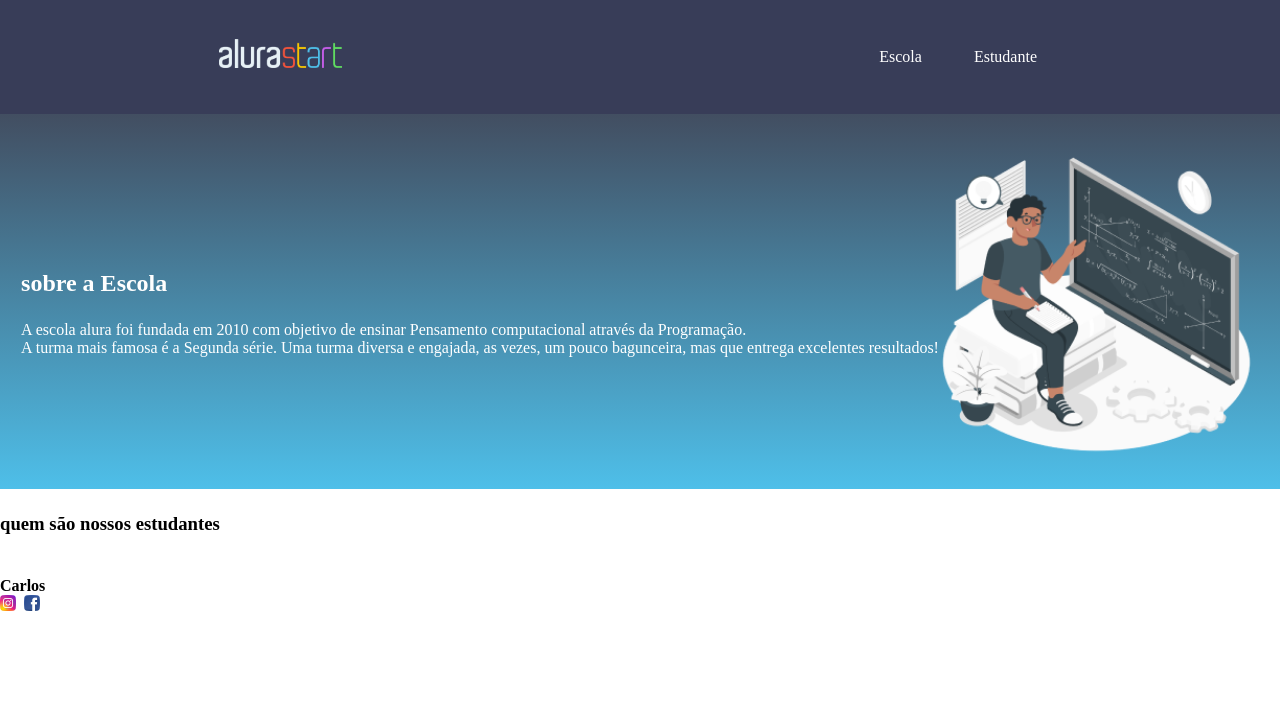
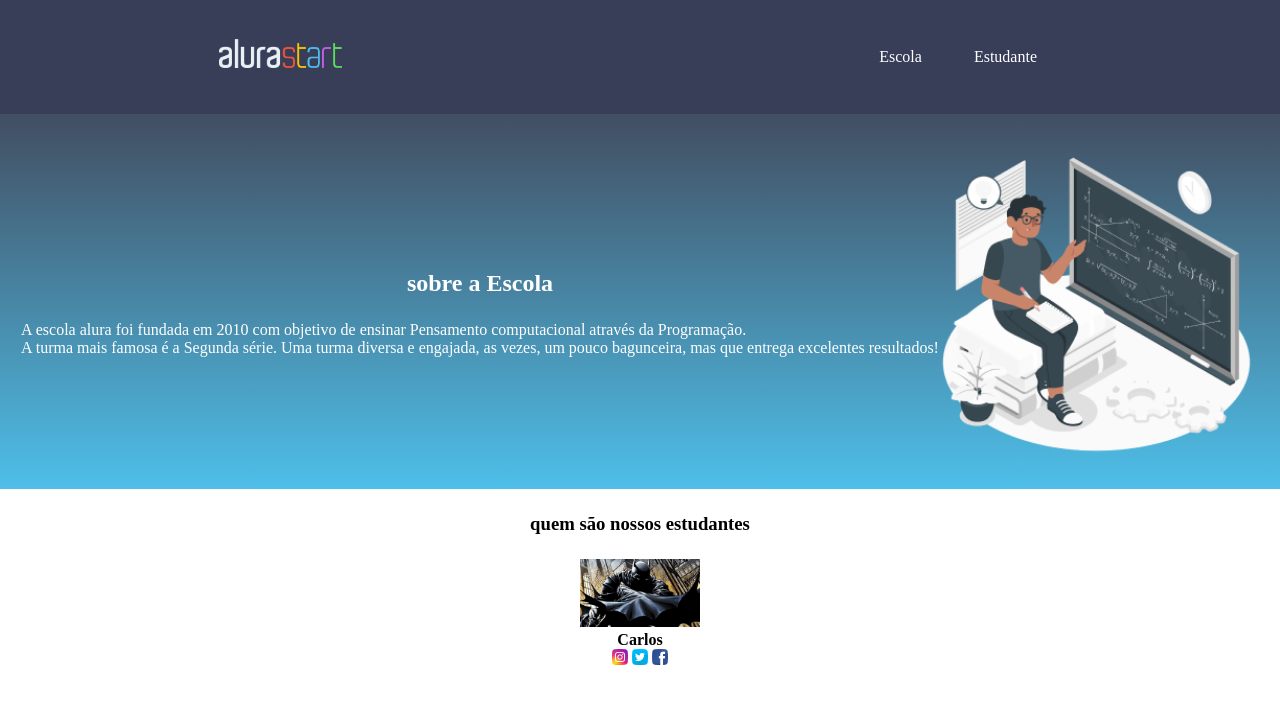
Before and after one commit to goodbatman54/nada, a plain HTML site: page index.html in a window 1280 px wide. Drawn offline with Linux system fonts and the light colour scheme.

Commit message:
Add files via upload

```diff
--- a/index.html
+++ b/index.html
@@ -25,11 +25,11 @@
     <section class="estudante">
 <h3 class="escola-titulo">quem são nossos estudantes</h3>
 <div class="estudante-conteúdo-div">
-<img class="estudante-imagem" src="" alt="">
+<img class="estudante-imagem" src="i807387.jpeg" alt="10%">
 <h4>Carlos</h4>
-<img class="estudante-ícone" src="instagram.png" alt="">
-<img class="estudante-ícone" src="twitter.png0" alt="">
-<img class="estudante-ícone" src="facebook.png" alt="">
+<img class="estudante-ícone" src="instagram.png" alt="5%">
+<img class="estudante-ícone" src="twitter.png" alt="5%">
+<img class="estudante-ícone" src="facebook.png" alt="5%">
 
 
 </div>
--- a/style.css
+++ b/style.css
@@ -37,6 +37,8 @@ width: 35%;
 }
 .escola-titulo{
 padding: 24px 0;
+text-align: center;
+
 }
 .estudante-imagem{
 width: 120px;
@@ -46,6 +48,6 @@ width: 120px;
 width: 16px;
 }
 
-.estudante-conteudo-div{
+.estudante-conteúdo-div{
 text-align: center;
 }
```
Also changed, not shown: download (3).jpeg (added), i807387.jpeg (added).
